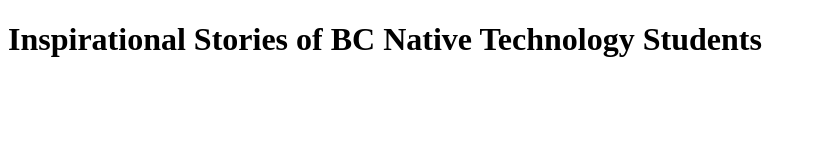
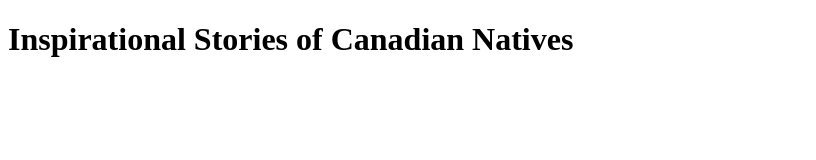
Before and after one commit to Vicky459393/website, a plain HTML site: page index.html in a window 1280 px wide. Shown: the whole page, without its empty margins (0-816 px from the left). Drawn offline with Linux system fonts and the light colour scheme.

Commit message:
Update index.html

```diff
--- a/index.html
+++ b/index.html
@@ -6,6 +6,6 @@
 </head>
 <body>
     <!-- Hello there -->
-<h1>Inspirational Stories of BC Native Technology Students</h1>
+<h1>Inspirational Stories of Canadian Natives</h1>
 </body>
 </html>
```
